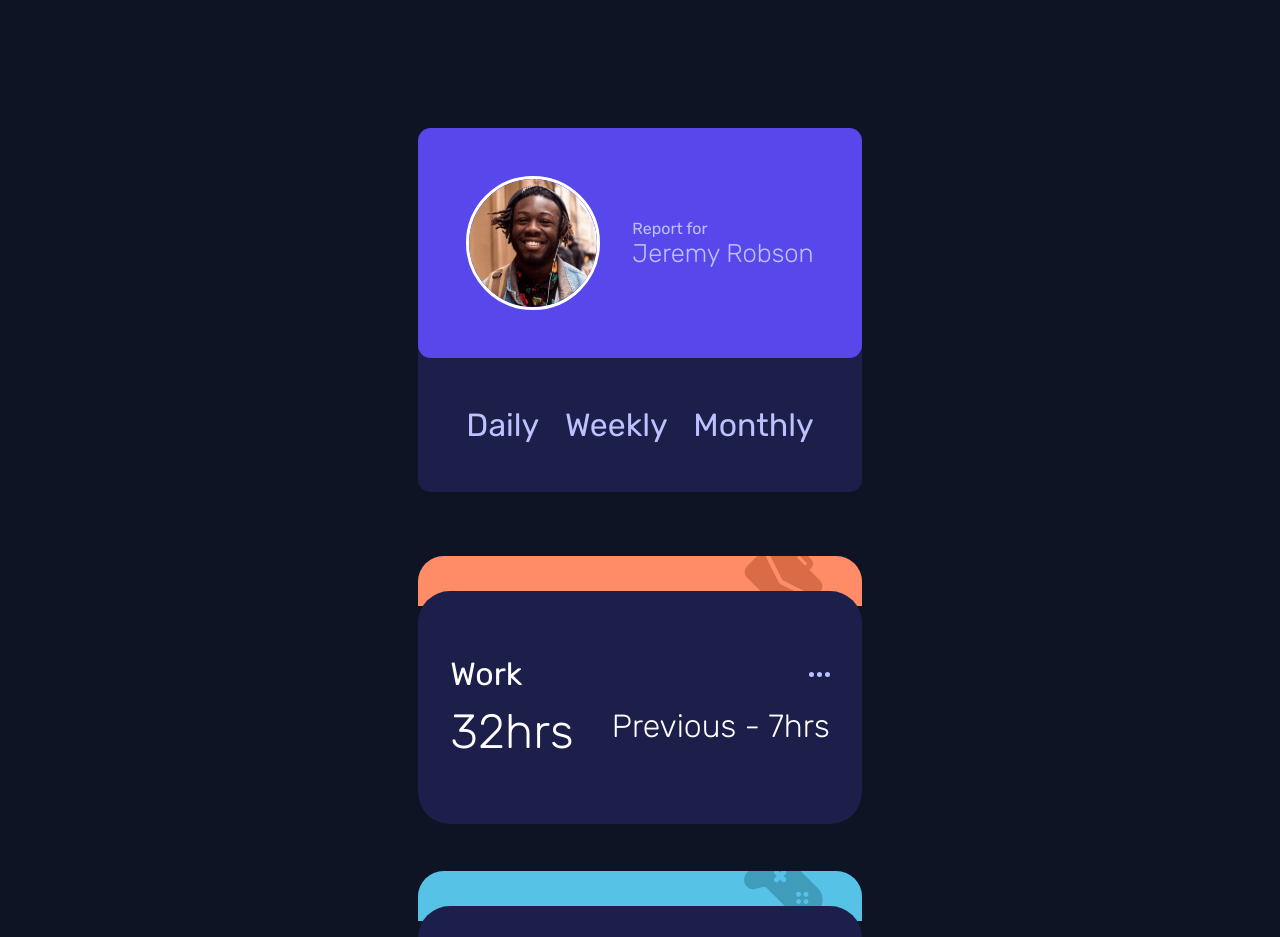
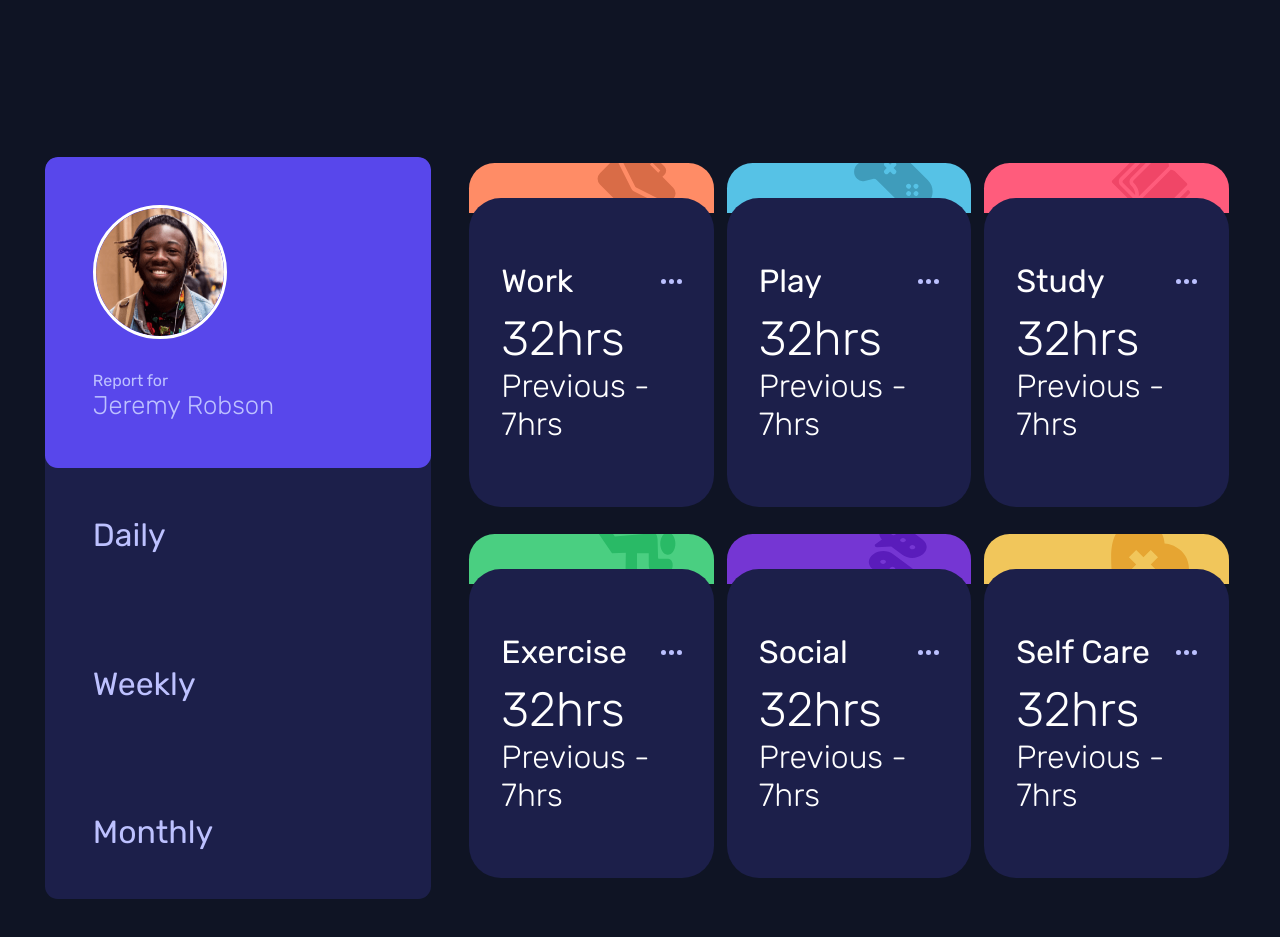
Before and after one commit to dheysonalves/time-tracking-dashboard, a plain HTML site: page index.html in a window 1280 px wide. Shown: the top 937 px of the page. Drawn offline with nearby package versions, Linux system fonts and the light colour scheme; files that its build step writes are made by us from their sources.

```diff
--- a/styles/style.scss
+++ b/styles/style.scss
@@ -21,6 +21,8 @@
 $fw-300: 300;
 $fw-400: 400;
 $fw-500: 500;
+
+$desktop: 1270px;
 
 *,
 **::before,
@@ -207,6 +209,55 @@
 	}
 }
 
+@media (min-width: $desktop) {
+	.cards {
+		display: grid;
+		grid-template-rows: 1fr;
+		grid-template-columns: 0.5fr 1fr;
+		align-self: center;
+		gap: 1em;
+
+		.card__user {
+			margin: 0;
+			max-width: 100%;
+			overflow: auto;
+
+			.card__report {
+				flex-direction: column;
+				align-items: flex-start;
+
+				.card__report__top {
+					margin: 0;
+					padding-top: 1em;
+				}
+			}
+
+			.card__actions {
+				flex-direction: column;
+				height: 100%;
+			}
+		}
+
+		.card__content {
+			grid-template-columns: repeat(3, 1fr);
+
+			.card__content__generic {
+				margin: 0.2em;
+			}
+
+			.card__footer {
+				flex-direction: row;
+				justify-content: space-between;
+
+				.card__footer__bottom {
+					flex-direction: column;
+					align-items: flex-start;
+				}
+			}
+		}
+	}
+}
+
 .attribution {
 	font-size: 12px;
 	text-align: center;
```
